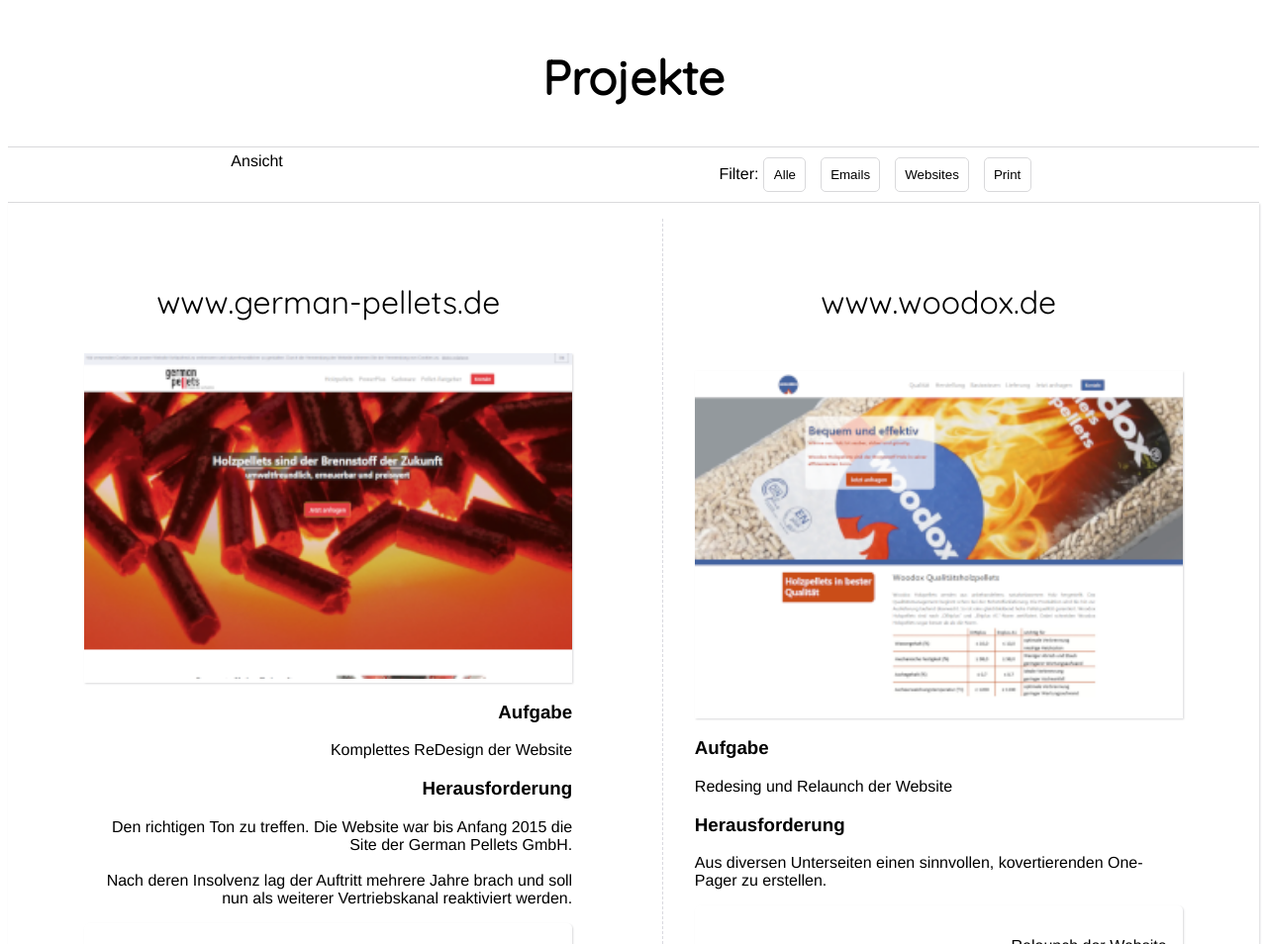
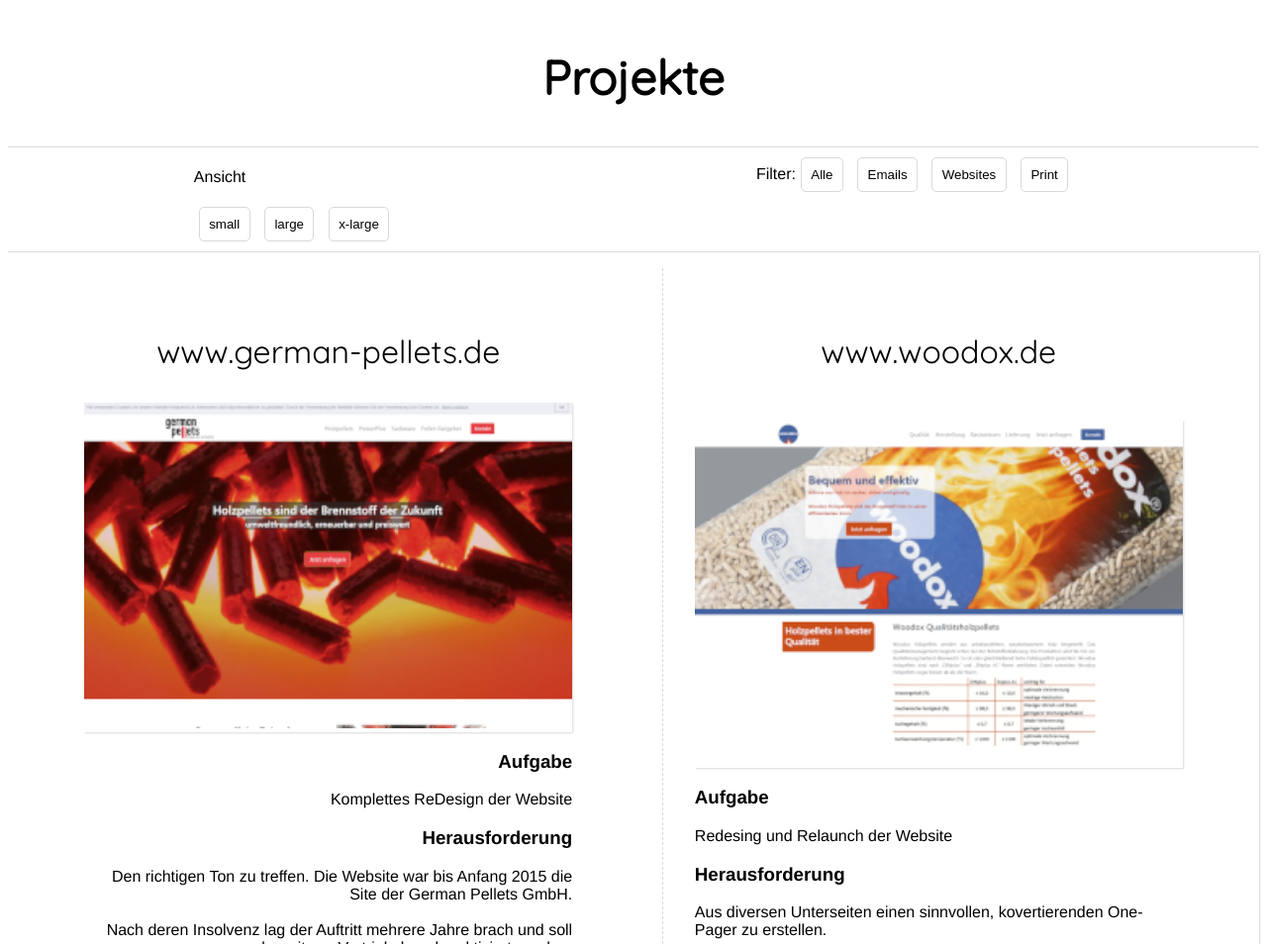
Before and after one commit to chili-666/portfolio, a plain HTML site: page portfolio-new/index.html in a window 1280 px wide. Shown: the part 800-1754 px from the top of the page at 99% size. Drawn offline with Linux system fonts and the light colour scheme.

Commit message:
Update index.html

```diff
--- a/portfolio-new/index.html
+++ b/portfolio-new/index.html
@@ -73,7 +73,7 @@
 <section class="white">
 <section class="headline"><h2 id="projects">Projekte</h2></section>
 <section class="flex-container filter">
-  <section class="view" id="view">Anzeige:
+    <section class="view"><p id="view">Anzeige:</p>
     <button onclick="setView('.tileContainer', 'small')">small</button>
     <button onclick="setView('.tileContainer', 'large')">large</button>
     <button onclick="setView('.tileContainer', 'x-large')">x-large</button>
```
